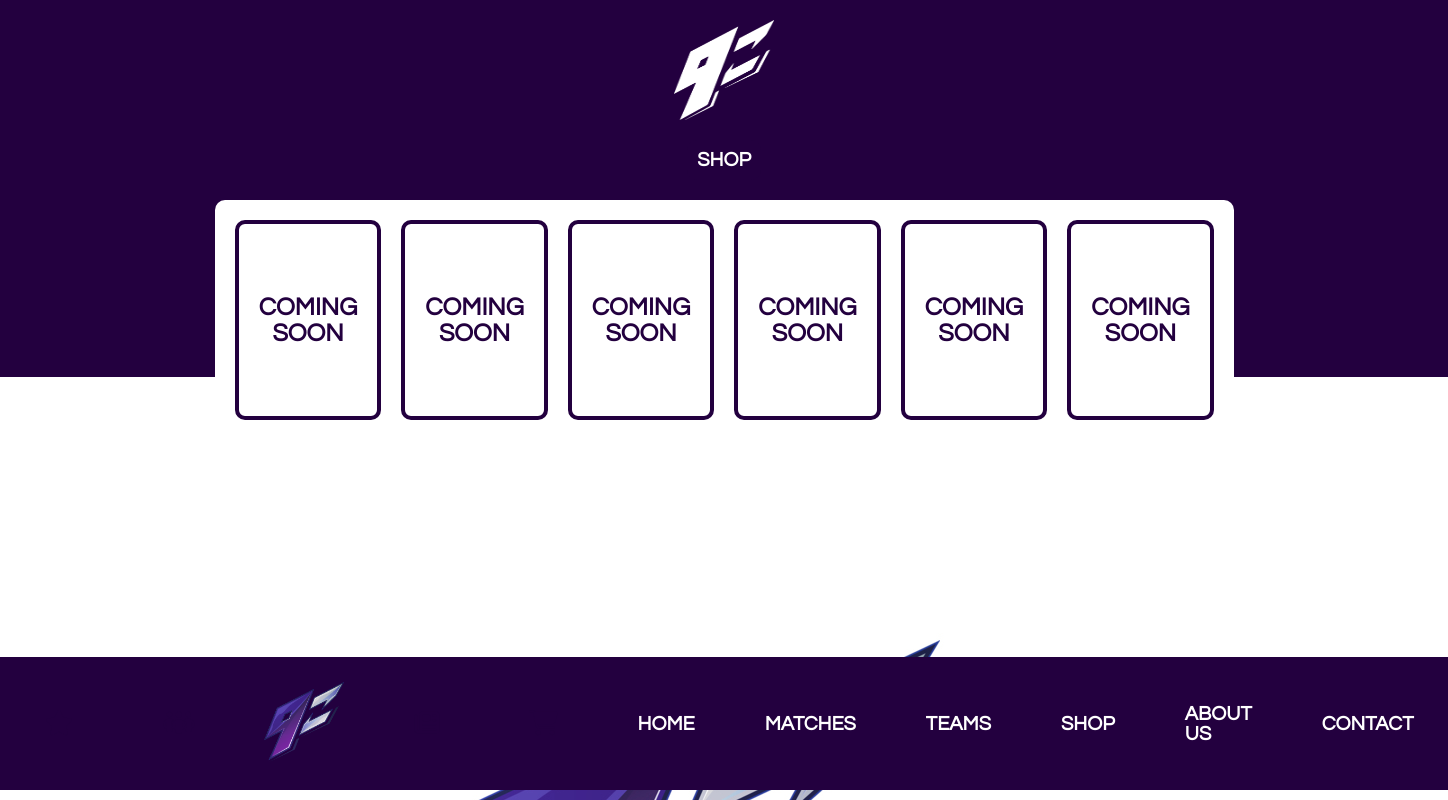
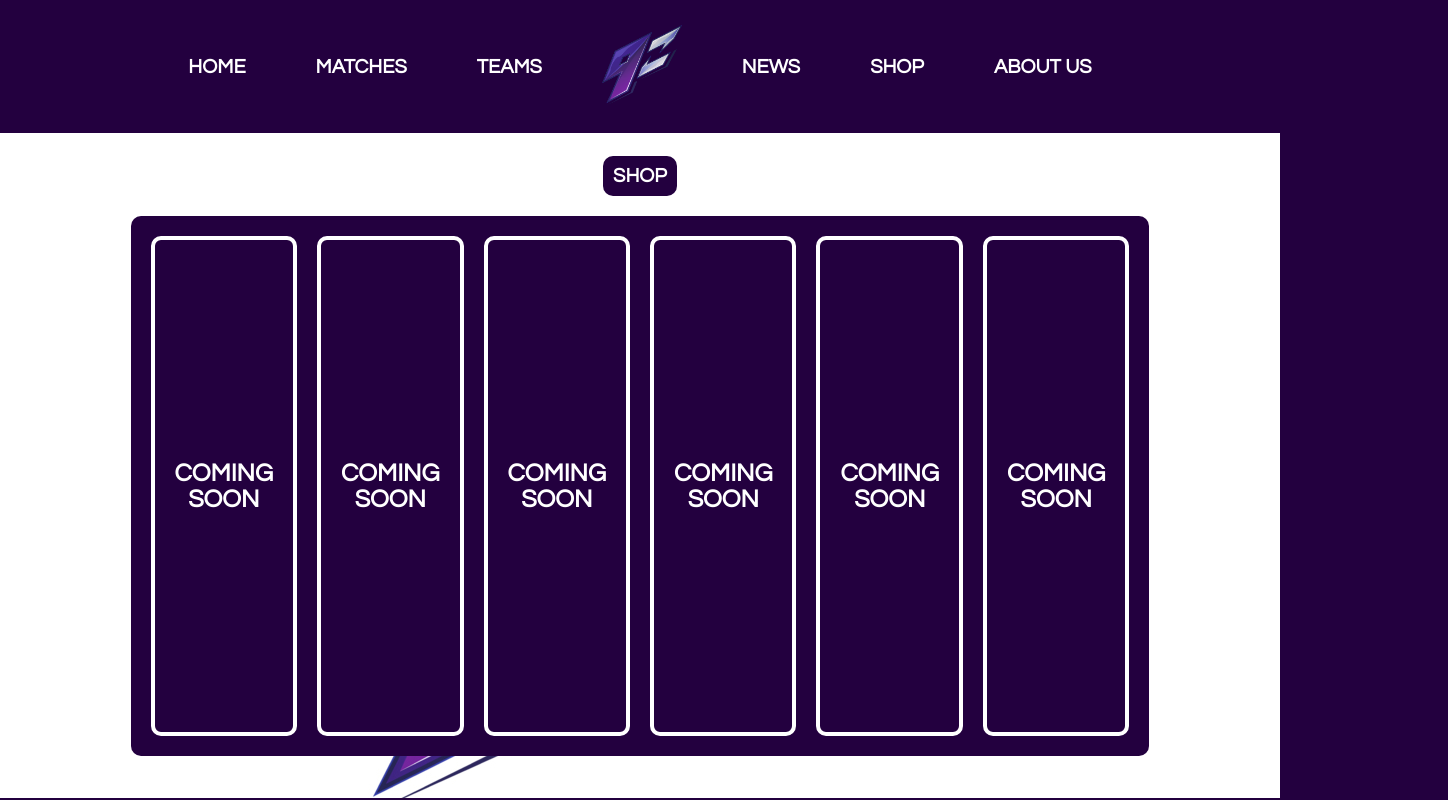
Before and after one commit to bredigian/proyecto_9z, a plain HTML site: page sections/shop.html in a window 1280 px wide. Shown: the top 800 px of the page, 1448 px wide, since content can reach past the window. Drawn offline with Linux system fonts and the light colour scheme.

Commit message:
news and shop full responsive

```diff
--- a/sections/shop.html
+++ b/sections/shop.html
@@ -10,23 +10,24 @@
     <title>Shop - 9z Team</title>
 </head>
 <body class="body__shop">
-    <div class="top-logo">
+    <div class="top-logo only-mobile">
         <img src="../img/9z-white.png" alt="">
     </div>
     <header class="header">
         <nav class="header__navbar">
             <ul class="navbar__container">
-                <a href="matches.html"><li><i class="fa-solid fa-star"></i></li></a>
-                <a href="teams.html"><li><i class="fa-solid fa-people-group"></i></li></a>
-                <a href="../index.html"><img class="header__logo" src="../img/9z.png" alt=" 9z Team"></a>
-                <a href="news.html"><li><i class="fa-solid fa-newspaper"></i></li></a>
-                <a href="#"><li><i class="fa-solid fa-cart-shopping"></i></li></a>
+                <a class="only-mobile"  href="matches.html"><li><i class="fa-solid fa-star"></i></li></a>
+                <a class="only-mobile"  href="teams.html"><li><i class="fa-solid fa-people-group"></i></li></a>
+                <a class="only-mobile"  href="../index.html"><img class="header__logo" src="../img/9z.png" alt=" 9z Team"></a>
+                <a class="only-mobile"  href="news.html"><li><i class="fa-solid fa-newspaper"></i></li></a>
+                <a class="only-mobile"  href="shop.html"><li><i class="fa-solid fa-cart-shopping"></i></li></a>
                 <a class="li-word" href="../index.html"><li>HOME</li></a>
                 <a class="li-word" href="matches.html"><li>MATCHES</li></a>
-                <a class="li-word" href=teams.html"><li>TEAMS</li></a>
-                <a class="li-word" href="#"><li>SHOP</li></a>
+                <a class="li-word" href="teams.html"><li>TEAMS</li></a>
+                <a class="only-desktop" href="../index.html"><img class="header__logo" src="../img/9z.png" alt=" 9z Team"></a>
+                <a class="li-word" href="news.html"><li>NEWS</li></a>
+                <a class="li-word" href="shop.html"><li>SHOP</li></a>
                 <a class="li-word" href="about.html"><li>ABOUT US</li></a>
-                <a class="li-word" href="contact.html"><li>CONTACT</li></a>
             </ul>
         </nav>
     </header>
--- a/style.css
+++ b/style.css
@@ -296,12 +296,15 @@ a{
         display: flex;
         flex-direction: column;
         align-items: center;
+        justify-content: center;
     }
     .news__container-items{
         margin-top: 4rem;
         display: flex;
         flex-direction: column;
         gap: 4rem;
+        width: 75%;
+        text-align: center;
     }
     .news-item{
         font-size: 3rem;
@@ -986,6 +989,42 @@ a{
     .socialNetworks i{
         color: #FFFFFF;
     }
+
+    /*-------------------NEWS-------------------*/
+    .body__news{
+        grid-template-areas:
+            "header"
+            "news__container"
+            "footer"
+        ;
+        grid-template-rows: 1fr 5fr 2.5fr;
+    }
+    .news-item{
+        background-color: var(--violet9z);
+        color: #FFFFFF;
+    }
+
+    /*-------------------SHOP-------------------*/
+    .body__shop{
+        grid-template-areas:
+            "header"
+            "shop__container"
+            "footer"
+        ;
+        grid-template-rows: 1fr 5fr 2.5fr;
+    }
+    .shop__container{
+        justify-content: center;
+    }
+    .shop__container-items{
+        background-color: var(--violet9z);
+    }
+    .shop-item{
+        height: 30rem;
+        border-color: #FFFFFF;
+        color: #FFFFFF;
+    }
+
 }
 
 /*-------------------DESKTOP QUERIE-------------------*/
@@ -1204,6 +1243,37 @@ a{
     .socialNetworks a{
         color: var(--violet9z);
     }
+
+     /*----------NEWS----------*/
+     .body__news{
+        grid-template-rows: 1fr 5fr 2fr;
+    }
+     .news-item{
+         transition: all .2s;
+     }
+     .news-item:hover{
+        transform: scale(1.1);
+        cursor: pointer;
+    }
+
+
+    /*----------SHOP----------*/
+    .body__shop{
+        grid-template-rows: 1fr 5fr 2fr;
+    }
+    .shop-item{
+        height: 50rem;
+        transition: all .2s;
+    }
+   .shop-item:hover{
+        transform: translateY(-3rem);
+        background-color: #FFFFFF;
+        color: var(--violet9z);
+        border-color: var(--violet9z);
+        cursor: pointer;
+    }
+
+
 
     /*---------- ABOUT SECTION ----------*/
 
```
Also changed, not shown: sections/matches.html (+1 -1 lines), sections/news.html (+10 -9 lines), sections/teams.html (+2 -2 lines), sections/teams/csgo.html (+1 -1 lines).
